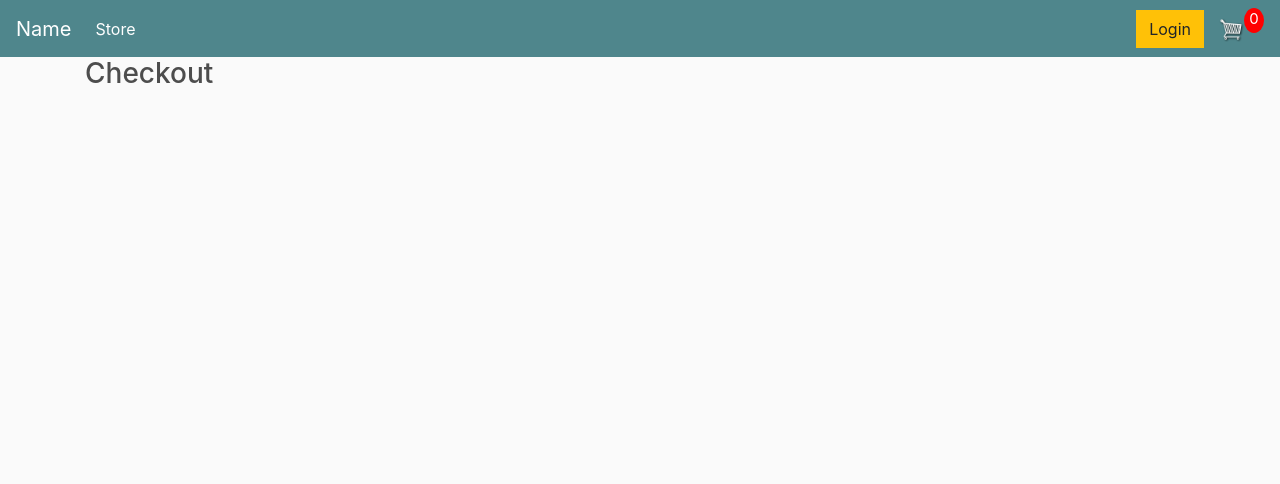
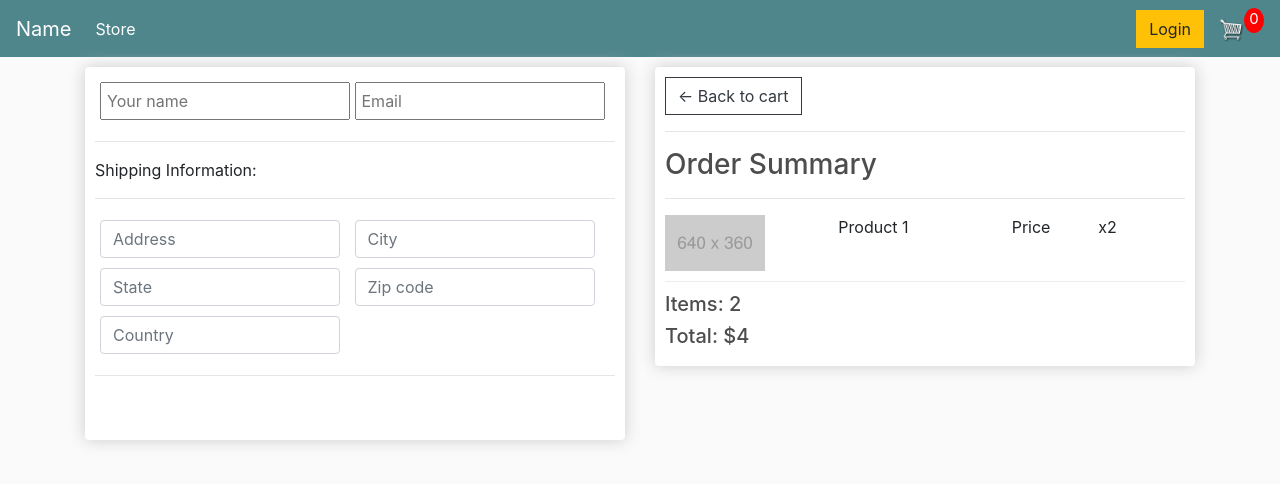
Before and after one commit to Gorkalow/SDAproject_Ecommerce, a Django app: page /checkout/ in a window 1280 px wide. Shown: the top 484 px of the page. Run offline with Django 4.2, Linux system fonts and the light colour scheme; some libraries are stand-ins or nearby versions.

Commit message:
Part 9 - done

```diff
--- a/ecommerce/store/templates/store/checkout.html
+++ b/ecommerce/store/templates/store/checkout.html
@@ -1,5 +1,67 @@
 {% extends 'store/main.html' %}
 {% load static %}
 {% block content %}
-    <h3>Checkout</h3>
+    <div class="row">
+        <div class="col-lg-6">
+            <div class="box-element" id="form-wrapper">
+                <form id="form">
+                    <div id="user-info">
+                        <div class="form-field">
+                            <input required class="form-field" type="text" name="name" placeholder="Your name">
+                        </div>
+                        <div class="form-field">
+                            <input required class="form-field" type="text" name="email" placeholder="Email">
+                        </div>
+                    </div>
+
+                    <div id="shipping-info">
+                        <hr>
+                        <p>Shipping Information:</p>
+                        <hr>
+                        <div class="form-field">
+                            <input class="form-control" type="text" name="address" placeholder="Address">
+                        </div>
+                        <div class="form-field">
+                            <input class="form-control" type="text" name="city" placeholder="City">
+                        </div>
+                        <div class="form-field">
+                            <input class="form-control" type="text" name="state" placeholder="State">
+                        </div>
+                        <div class="form-field">
+                            <input class="form-control" type="text" name="zipcode" placeholder="Zip code">
+                        </div>
+                        <div class="form-field">
+                            <input class="form-control" type="text" name="country" placeholder="Country">
+                        </div>
+                    </div>
+
+                    <hr>
+                    <input id="form-button" class="btn btn-succes btn-block">
+
+                </form>
+            </div>
+
+            <br>
+            <div class="box-element hidden" id="payment-info">
+                <small>Paypal Options</small>
+            </div>
+
+        </div>
+        <div class="col-lg-6">
+            <div class="box-element">
+                <a class="btn btn-outline-dark" href="{% url 'cart' %}">&#x2190; Back to cart</a>
+                <hr>
+                <h3>Order Summary</h3>
+                <hr>
+                <div class="cart-row">
+                    <div class="cart-row-line cart-row-line-img "><img class="row-image" src="{% static 'images/640x360.png' %}"></div>
+                    <div class="cart-row-line cart-row-line-product"><p>Product 1</p></div>
+                    <div class="cart-row-line">Price</div>
+                    <div class="cart-row-line">x2</div>
+                </div>
+                <h5>Items: 2</h5>
+                <h5>Total: $4</h5>
+            </div>
+        </div>
+    </div>
 {% endblock content %}
```
